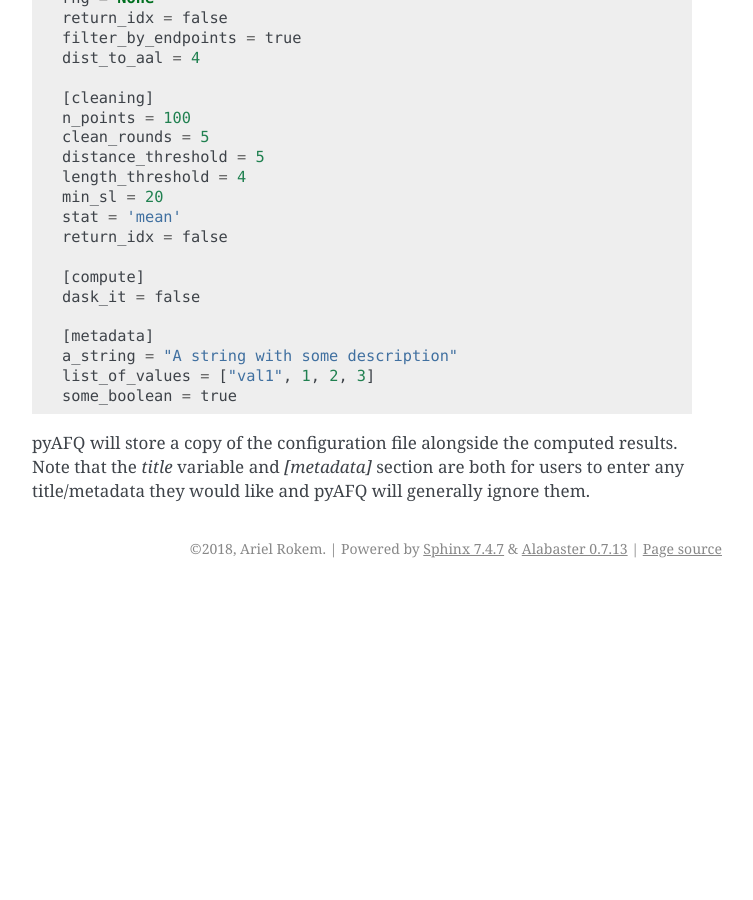
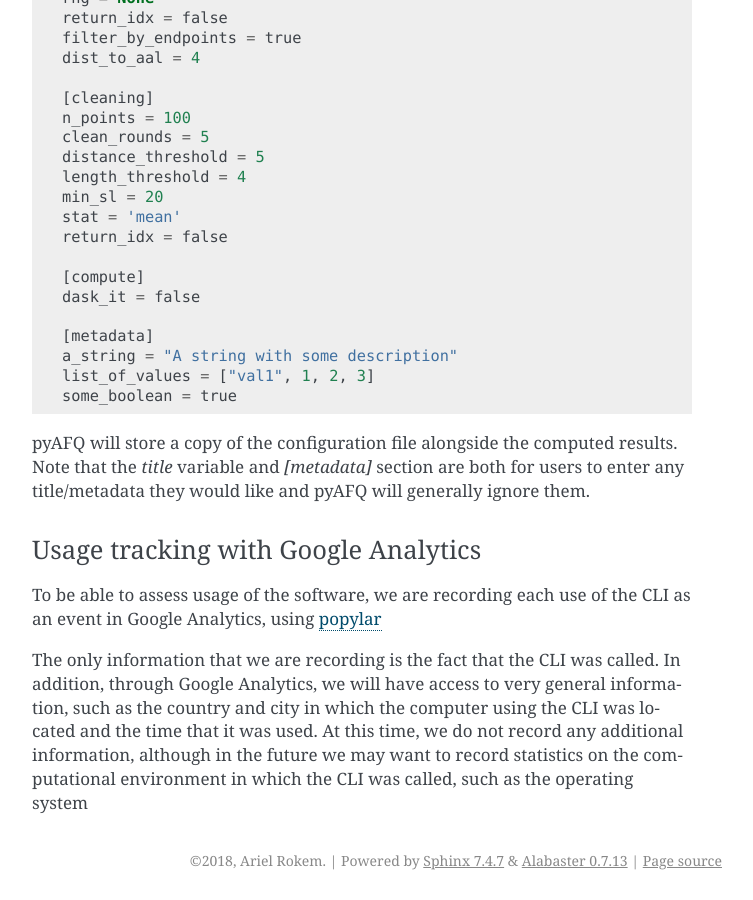
Before and after one commit to yeatmanlab/pyAFQ, a Sphinx documentation site: the page built from docs/source/usage.rst, in a window 1280 px wide and 900 px high, scrolled down 3138 px. Shown: the whole window, without its empty margins (388-1141 px from the left). Built offline with Sphinx 7.4.7, drawn with Linux system fonts in a browser that asks for light colours; pages that are not in the unit, such as notebooks, are missing from menus; before the commit the page ends 3726 px from its top, so only the background shows below that; some of the changed text lies outside the part shown.

Commit message:
Adds usage tracking with popylar.

```diff
--- a/AFQ/__init__.py
+++ b/AFQ/__init__.py
@@ -2,3 +2,5 @@ from .api import *  # noqa
 from .data import *  # noqa
 from .utils import *  # noqa
 from .version import __version__  # noqa
+
+_ga_id = "UA-156363454-3"
--- a/docs/source/usage.rst
+++ b/docs/source/usage.rst
@@ -169,3 +169,17 @@ pyAFQ will store a copy of the configuration file alongside the computed
 results. Note that the `title` variable and `[metadata]` section are both for
 users to enter any title/metadata they would like and pyAFQ will generally
 ignore them.
+
+Usage tracking with Google Analytics
+------------------------------------
+
+To be able to assess usage of the software, we are recording each use of the
+CLI as an event in Google Analytics, using `popylar <https://popylar.github.io>`_
+
+The only information that we are recording is the fact that the CLI was called.
+In addition, through Google Analytics, we will have access to very general
+information, such as the country and city in which the computer using the CLI
+was located and the time that it was used. At this time, we do not record any
+additional information, although in the future we may want to record statistics
+on the computational environment in which the CLI was called, such as the
+operating system
--- a/requirements.txt
+++ b/requirements.txt
@@ -16,3 +16,4 @@ six==1.12.0
 python-dateutil==2.8.0
 toml==0.10.0
 setuptools_scm[toml]==3.3.3
+popylar==0.2
```
Also changed, not shown: 1 other file.
